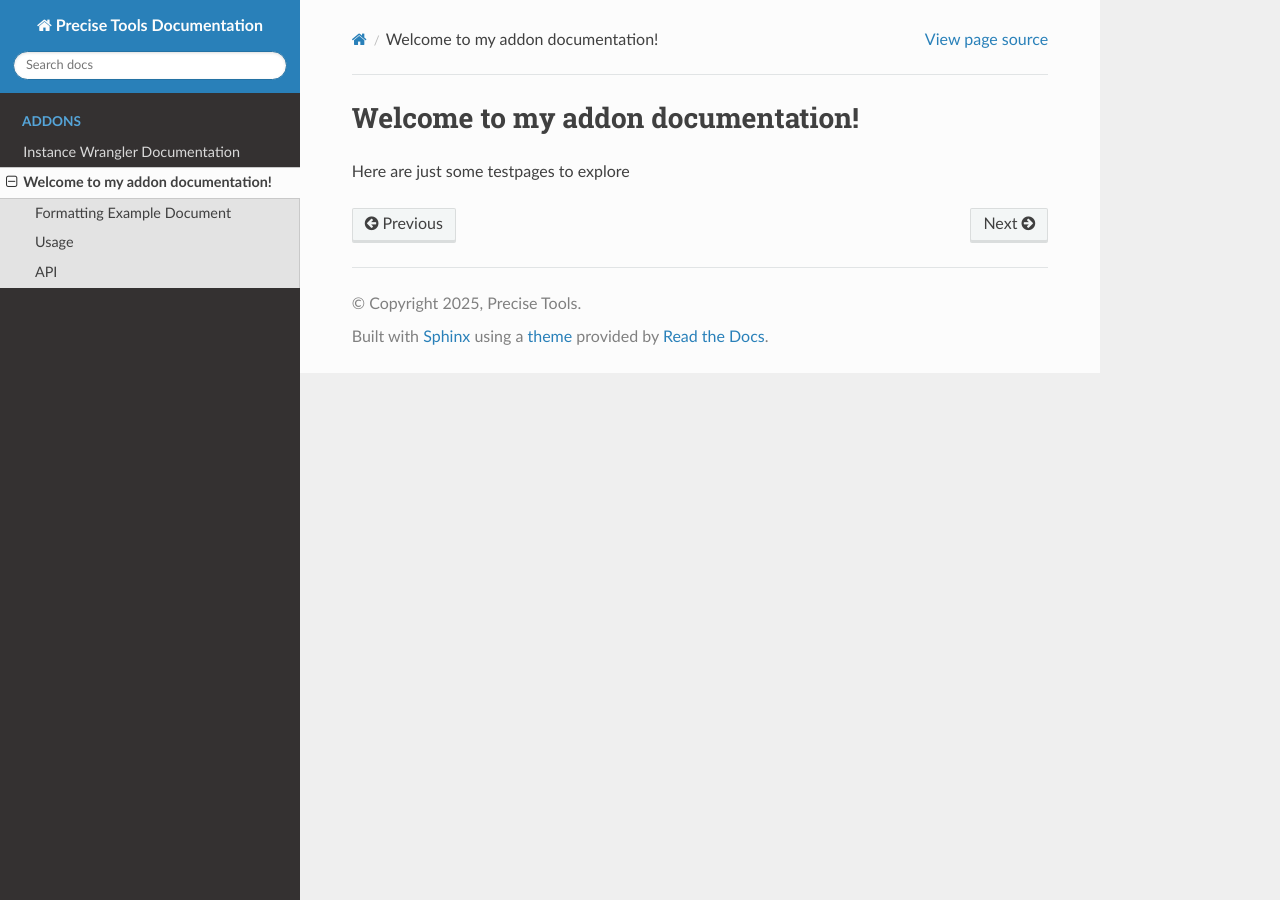
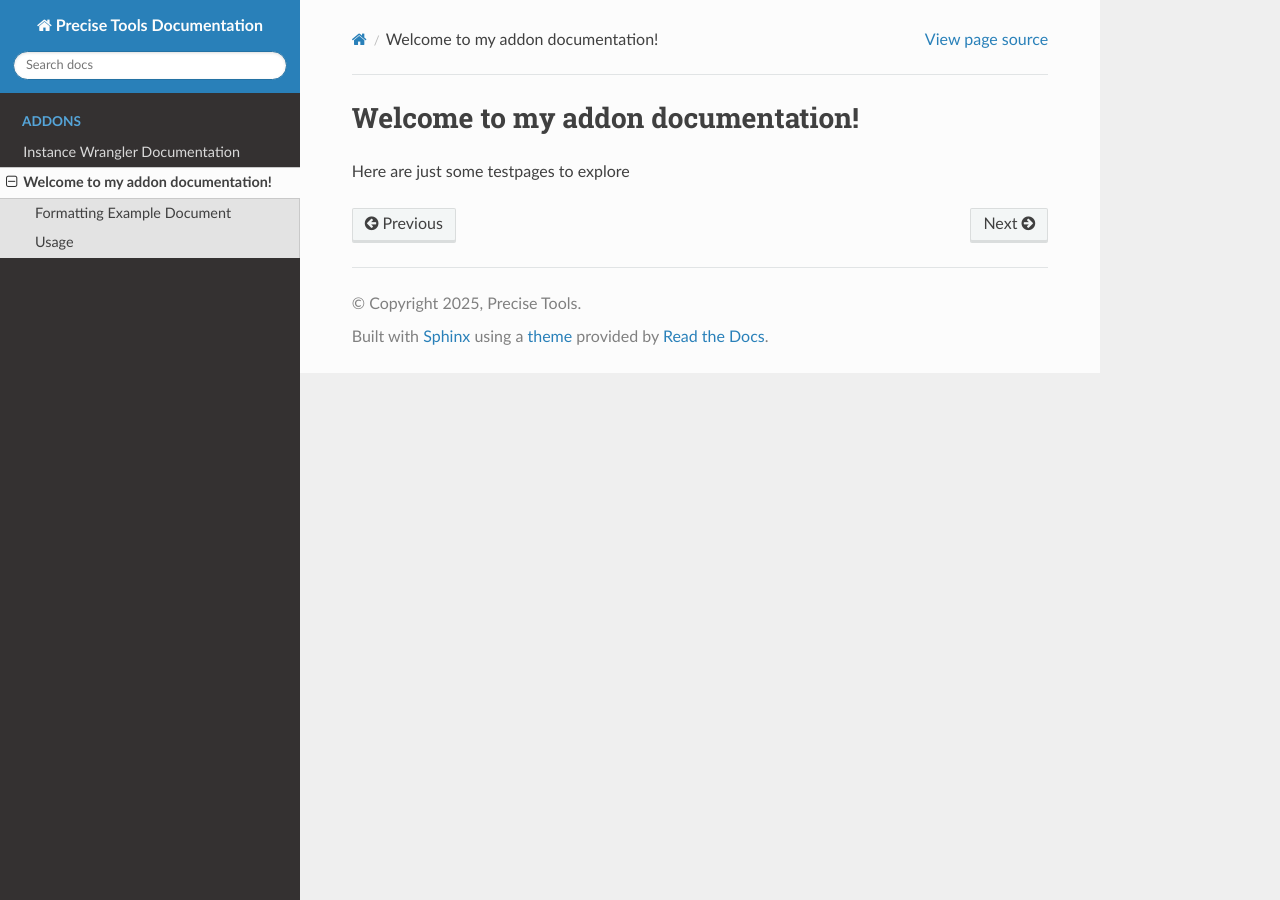
Before and after one commit to jb1981dev/Precise-Docs, a Sphinx documentation site: the page built from docs/source/testpages/index.rst, in a window 1280 px wide. Built offline with Sphinx 7.4.7 and the Read the Docs theme 3.1.0, drawn with Linux system fonts in a browser that asks for light colours.

Commit message:
Update index.rst

```diff
--- a/docs/source/testpages/index.rst
+++ b/docs/source/testpages/index.rst
@@ -11,4 +11,4 @@ Here are just some testpages to explore
 
    examples.rst
    usage.rst
-   api.rst
+.. api.rst
```
